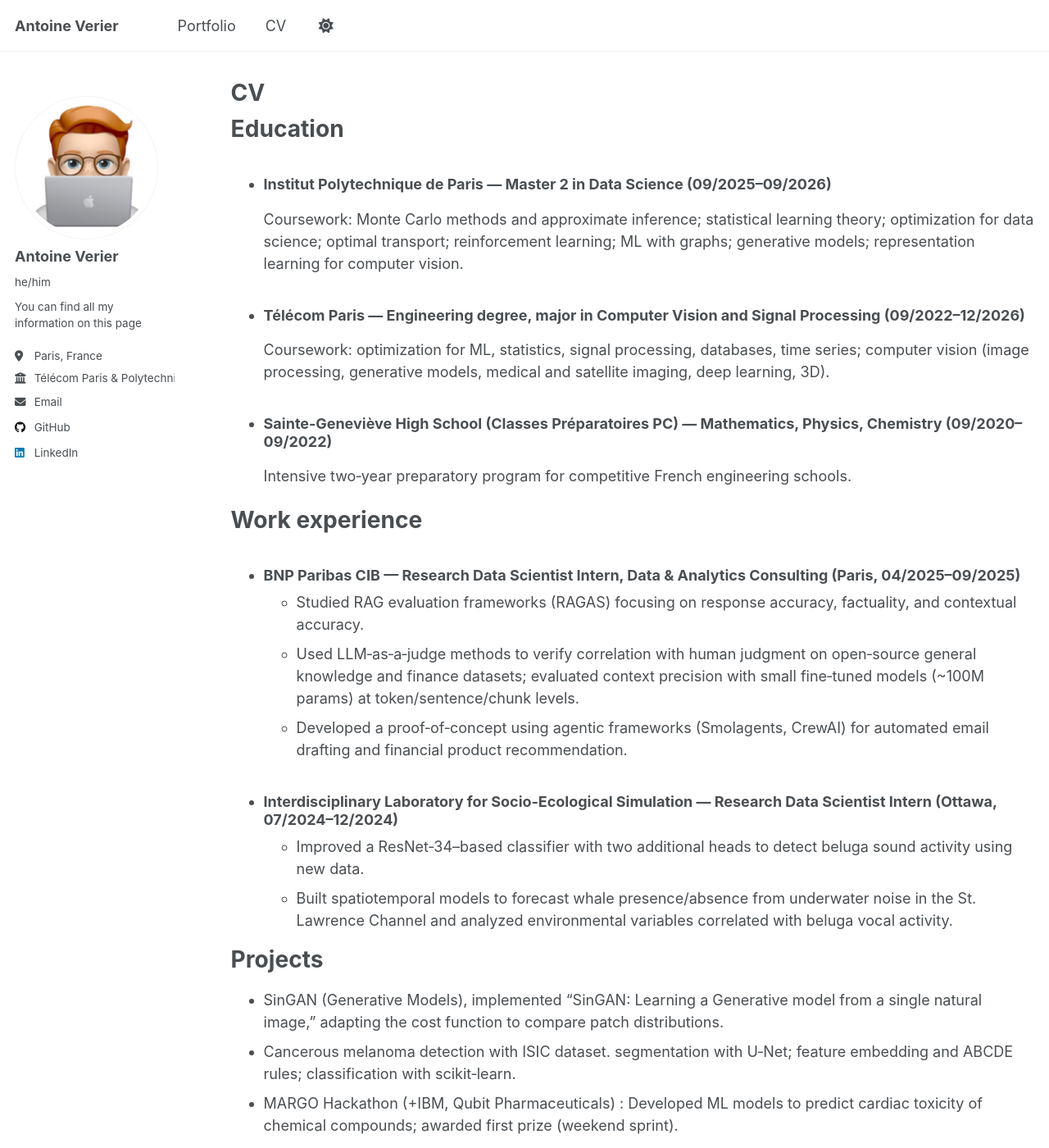
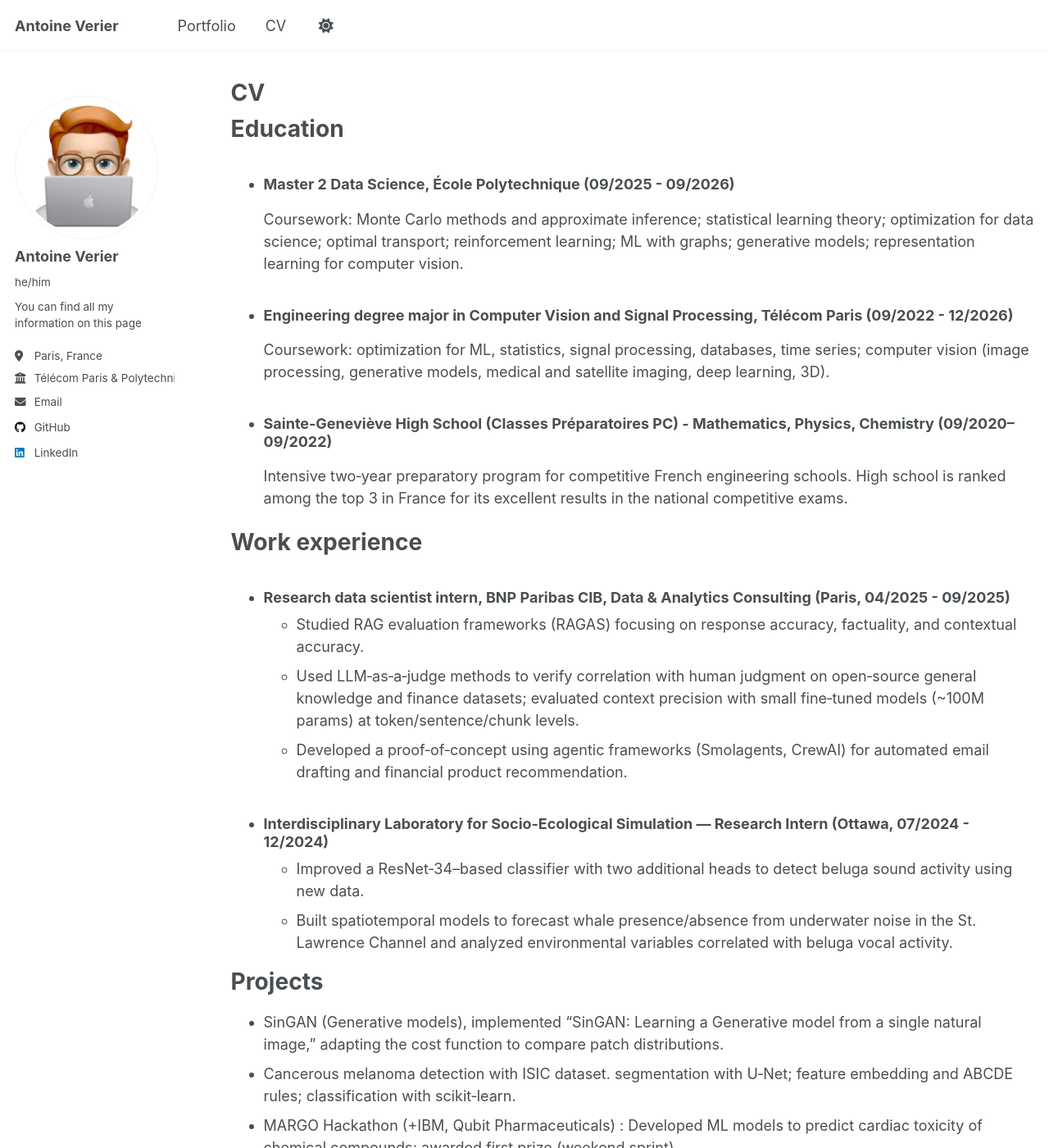
Before and after one commit to antoineverier/antoineverier.github.io, a Jekyll site: the page built from _pages/cv.md, in a window 1280 px wide and 1400 px high. Shown: the whole window at 82% size. Built offline with Jekyll 4.4.1, drawn with Linux system fonts in a browser that asks for light colours; a script that is not in the unit is left out.

```diff
--- a/_pages/cv.md
+++ b/_pages/cv.md
@@ -10,27 +10,28 @@ redirect_from:
 
 Education
 ======
-- ### Institut Polytechnique de Paris — Master 2 in Data Science (09/2025–09/2026)
+- ### Master 2 Data Science, École Polytechnique (09/2025 - 09/2026)
   Coursework: Monte Carlo methods and approximate inference; statistical learning theory; optimization for data science; optimal transport; reinforcement learning; ML with graphs; generative models; representation learning for computer vision.
-- ### Télécom Paris — Engineering degree, major in Computer Vision and Signal Processing (09/2022–12/2026)
+- ### Engineering degree major in Computer Vision and Signal Processing, Télécom Paris (09/2022 - 12/2026)
   Coursework: optimization for ML, statistics, signal processing, databases, time series; computer vision (image processing, generative models, medical and satellite imaging, deep learning, 3D).
-- ### Sainte‑Geneviève High School (Classes Préparatoires PC) — Mathematics, Physics, Chemistry (09/2020–09/2022)
+- ### Sainte‑Geneviève High School (Classes Préparatoires PC) - Mathematics, Physics, Chemistry (09/2020–09/2022)
   Intensive two‑year preparatory program for competitive French engineering schools.
+  High school is ranked among the top 3 in France for its excellent results in the national competitive exams.
 
 Work experience
 ======
-- ### BNP Paribas CIB — Research Data Scientist Intern, Data & Analytics Consulting (Paris, 04/2025–09/2025)
+- ### Research data scientist intern, BNP Paribas CIB, Data & Analytics Consulting (Paris, 04/2025 - 09/2025)
   - Studied RAG evaluation frameworks (RAGAS) focusing on response accuracy, factuality, and contextual accuracy.
   - Used LLM‑as‑a‑judge methods to verify correlation with human judgment on open‑source general knowledge and finance datasets; evaluated context precision with small fine‑tuned models (~100M params) at token/sentence/chunk levels.
   - Developed a proof‑of‑concept using agentic frameworks (Smolagents, CrewAI) for automated email drafting and financial product recommendation.
 
-- ### Interdisciplinary Laboratory for Socio‑Ecological Simulation — Research Data Scientist Intern (Ottawa, 07/2024–12/2024)
+- ### Interdisciplinary Laboratory for Socio‑Ecological Simulation — Research Intern (Ottawa, 07/2024 - 12/2024)
   - Improved a ResNet‑34–based classifier with two additional heads to detect beluga sound activity using new data.
   - Built spatiotemporal models to forecast whale presence/absence from underwater noise in the St. Lawrence Channel and analyzed environmental variables correlated with beluga vocal activity.
 
 Projects
 ======
-- SinGAN (Generative Models), implemented “SinGAN: Learning a Generative model from a single natural image,” adapting the cost function to compare patch distributions.
+- SinGAN (Generative models), implemented “SinGAN: Learning a Generative model from a single natural image,” adapting the cost function to compare patch distributions.
 - Cancerous melanoma detection with ISIC dataset. segmentation with U‑Net; feature embedding and ABCDE rules; classification with scikit‑learn.
 - MARGO Hackathon (+IBM, Qubit Pharmaceuticals) : Developed ML models to predict cardiac toxicity of chemical compounds; awarded first prize (weekend sprint).
 
```
Also changed, not shown: _pages/about.md (+6 -0 lines).
